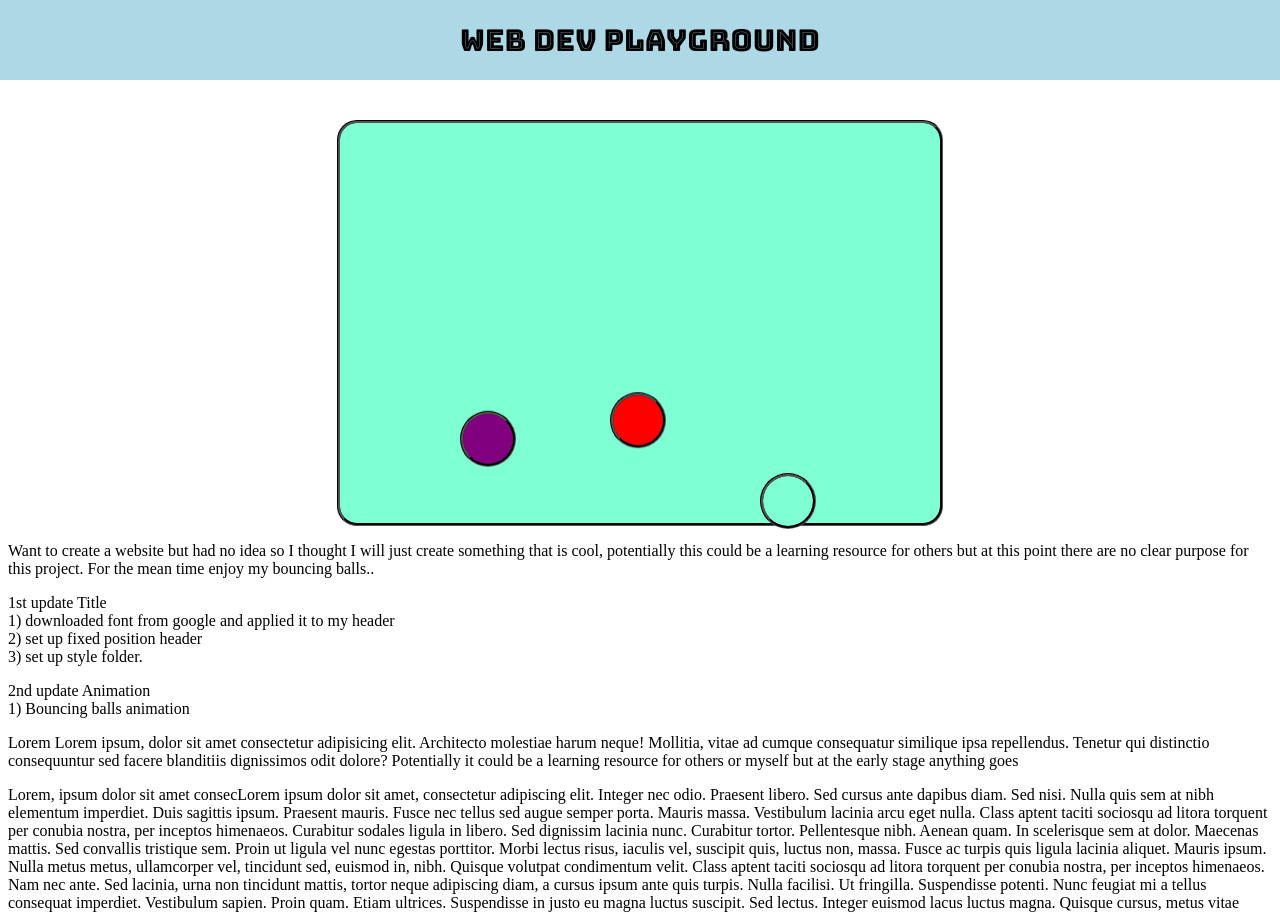
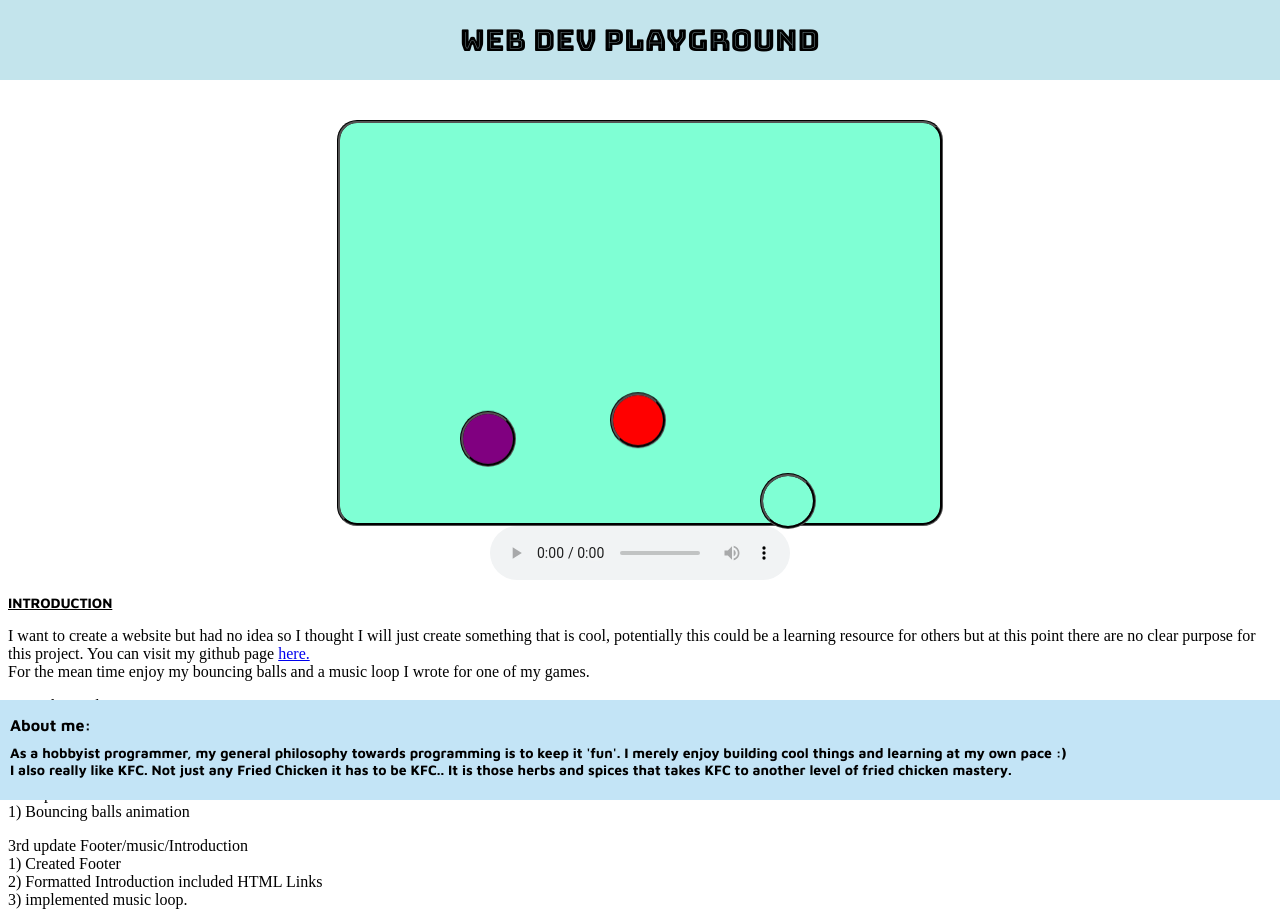
Before and after one commit to Ninedeadeyes/WebDev-Playground, a plain HTML site: page index.html in a window 1280 px wide. Shown: the top 912 px of the page. Drawn offline with Linux system fonts and the light colour scheme.

Commit message:
Add files via upload

```diff
--- a/index.html
+++ b/index.html
@@ -1,5 +1,3 @@
-
-
 
 <!DOCTYPE html>
 <html lang="en">
@@ -10,19 +8,33 @@
     <meta name="viewport" content="width=device-width, initial-scale=1.0">
     <title>WebDevPlayground</title>
 
+
+    <link rel="preconnect" href="https://fonts.googleapis.com">
+    <link rel="preconnect" href="https://fonts.gstatic.com" crossorigin>
+    <link href="https://fonts.googleapis.com/css2?family=Maven+Pro:wght@700&display=swap" rel="stylesheet">
+
+
     <link rel="stylesheet" href="styles/header.css">
     <link rel="stylesheet" href="styles/general.css">
     <link rel="stylesheet" href="styles/main.css">
+    <link rel="stylesheet" href="styles/footer.css">
+
 </head>
 
 <body>
     <header class="header">                                    <!--Semantic element similar to div but makes it easier to read  -->
-    <p class="title"  >Web Dev Playground</p>
+
+        <div class="title" >
+
+          <p>Web Dev Playground</p>
+
+        </div>
+
     </header>
 
     <main class="main">
 
-      <div class="frame">
+      <div class="animationFrame">
 
           <div class="circle1">
 
@@ -38,10 +50,26 @@
 
       </div>
 
+      <div class="music">
+        <audio controls autoplay loop>
+            <source src="music/dream.mp3" type="audio/mp3">
 
-        <p>Want to create a website but had no idea so I thought I will just create something that is cool,
-        potentially this could be a learning resource for others but at this point there are no clear purpose
-        for this project. For the mean time enjoy my bouncing balls..  </p>
+      </div>
+
+
+
+
+
+      <div>
+        <p class="introTitle">INTRODUCTION</p>
+        <P>I want to create a website but had no idea so I thought I will just create something that is cool,
+          potentially this could be a learning resource for others but at this point there are no clear purpose
+          for this project. You can visit my github page <a href="https://github.com/Ninedeadeyes">here.</a> <br>
+          For the mean time enjoy my bouncing balls and a music loop I wrote for one of my games.  </P>
+
+
+      </div>
+
 
        <p> 1st update Title <br>
 
@@ -54,6 +82,14 @@
       <p> 2nd update  Animation  <br>
 
         1) Bouncing balls animation  <br>
+
+      </p>
+
+      <p> 3rd update Footer/music/Introduction  <br>
+
+        1) Created Footer    <br>
+        2) Formatted Introduction included HTML Links <br>
+        3) implemented music loop.
 
       </p>
 
@@ -97,8 +133,34 @@
         Sed lacinia, urna non tincidunt mattis, tortor neque adipiscing diam, a cursus ipsum ante quis turpis. Nulla facilisi. Ut fringilla. Suspendisse potenti. Nunc feugiat mi a tellus consequat imperdiet. Vestibulum sapien. Proin quam. Etiam ultrices. Suspendisse in justo eu magna luctus suscipit. Sed lectus. Integer euismod lacus luctus magna.
 
 
+
+
     </main>
 
+
+    <footer class="footer">
+
+      <div class="aboutMe " >
+
+        <p>About me:</p>
+
+      </div>
+
+      <div class="aboutMeInfo">
+
+        <p>As a hobbyist programmer, my general philosophy towards programming is to keep it 'fun'. I merely enjoy building cool things and learning at my own pace :)
+        <br> I also really like KFC. Not just any Fried Chicken it has to be KFC.. It is those herbs and spices that takes KFC to another level of fried chicken mastery.
+       </p>
+
+
+
+
+      </div>
+
+
+
+
+    </footer>
      <script src="./main.js"></scriptsrc></script>
 
 </body>
--- /dev/null
+++ b/styles/footer.css
@@ -0,0 +1,29 @@
+.footer{
+    display:flex;
+    position : fixed;   /*stays in the same place even if the page is scrolled */
+    background-color: rgb(195, 228, 246);   /* rgb(156, 220, 223); */
+    justify-content: flex-start;   /*set the alignment of primary axis (x) */
+    height: 100px;
+    align-items:flex-start;    /*set the alignment of secondary axis (y) */
+    flex-direction:column;
+    font-family: 'Maven Pro', sans-serif;   /*links are from index.html */
+
+    bottom:0px;                /* so it is fixed to the sides of the page  */
+    left:0;
+    right:0;
+}
+
+.aboutMe{
+    color: black;
+    font-size: 16px;
+    height: 30px;
+    padding-left: 10px;
+
+}
+
+.aboutMeInfo{
+    color: black;
+    font-size: 14px;
+    padding-left: 10px;
+
+}
--- a/styles/header.css
+++ b/styles/header.css
@@ -6,17 +6,20 @@
 }
 
 .header{
-    color: black;
     display:flex;
     position : fixed;   /*stays in the same place even if the page is scrolled */
-    background-color: lightblue;
+    background-color:rgb(195, 228, 236);/* rgb(173, 228, 223); */
     justify-content: center;   /*set the alignment of primary axis (x) */
-    font-size: 30px;
-    font-family: Bungee;
     height: 80px;
     align-items:center;    /*set the alignment of secondary axis (y) */
-
+    Z-index: 2;              /* everything hides behinder the header   */
     top:0px;                /* so it is fixed to the sides of the page  */
     left:0;
     right:0;
 }
+
+.title{
+    color: black;
+    font-size: 30px;
+    font-family: Bungee;
+}
--- a/styles/main.css
+++ b/styles/main.css
@@ -3,7 +3,7 @@
 
 }
 
-.frame{
+.animationFrame{
     margin-top: 50px;
     position:relative;
     margin:auto;
@@ -13,7 +13,6 @@
     border-radius: 20px;
     border-color: black;
     border-style: groove;
-    Z-index: -1;
 }
 
 .circle1{
@@ -24,7 +23,7 @@
     border-radius:50%;
     top:50px;
     left:120px;
-    animation:bounce 4s ease-in infinite alternate  ;
+    animation:bounce1 4s ease-in infinite alternate  ;
     border-color: black;
     border-style: groove;
 }
@@ -43,13 +42,13 @@
 
 }
 
-@keyframes bounce {
+@keyframes bounce1 {
 
     0%{
         transform:translateY(0px);
     }
     20%{
-        transform:translateY(300px);
+        transform:translateY(302px);
     }
     40%{
         transform:translateY(50px);
@@ -99,3 +98,17 @@
         background-color: aquamarine ;
     }
 }
+
+.introTitle{
+    font-size: 14px;
+    font-family: 'Maven Pro', sans-serif;
+    text-decoration:underline;
+
+}
+
+.music{
+    display: flex;
+    justify-content:center;
+    Z-index: 1;  /* so hide behind the header   */
+
+}
```
Also changed, not shown: 1 other file.
